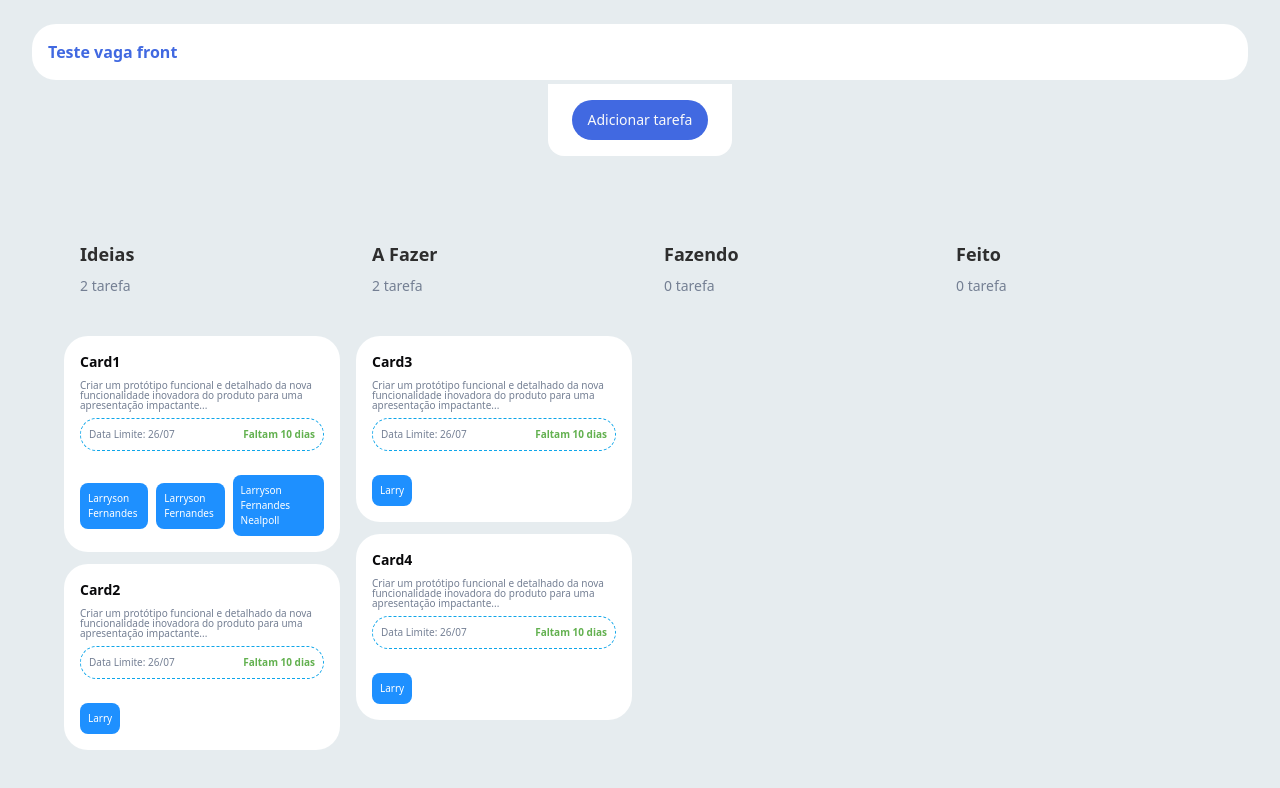
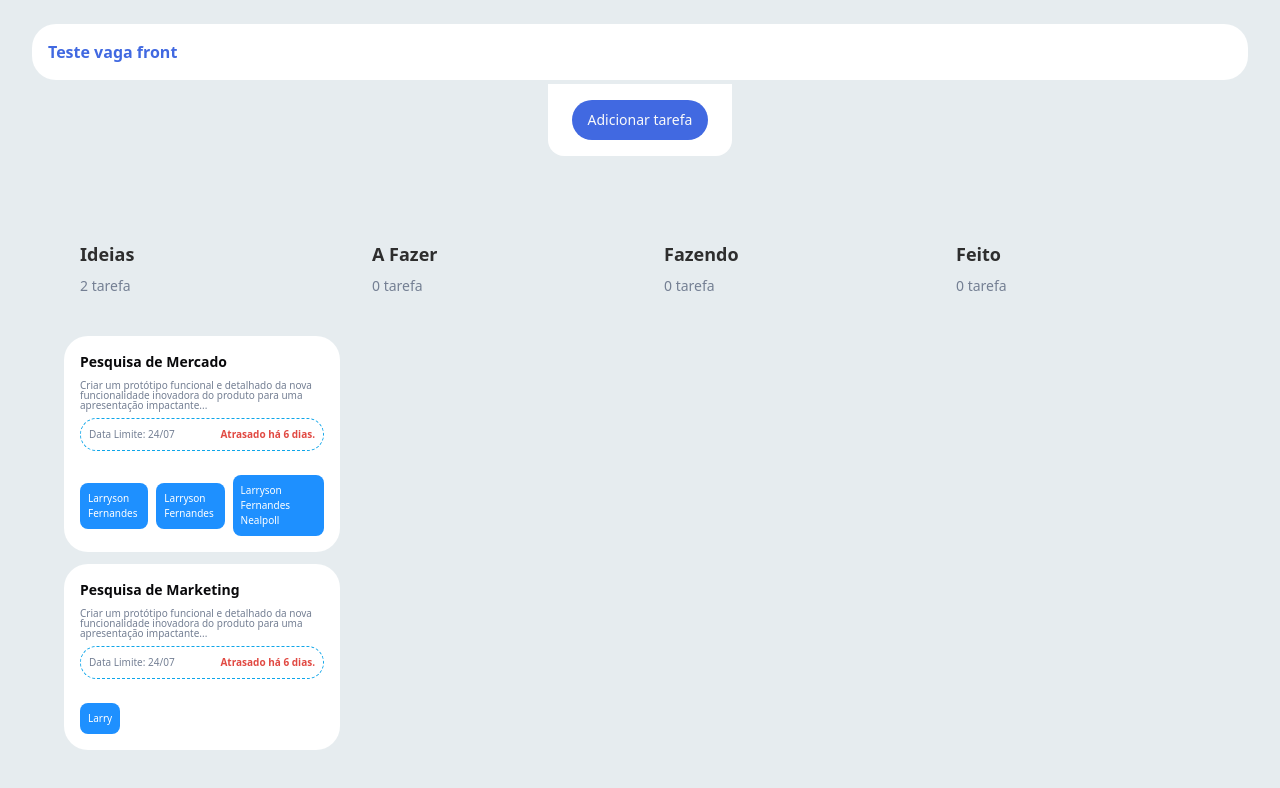
Before and after one commit to eleazar-nascimento/recrutei, a React (Vite) app: page / in a window 1280 px wide. Shown: the top 788 px of the page. Built offline with nearby package versions, Linux system fonts and the light colour scheme.

Commit message:
feat: adiciona deadline como propriedade do card e implementa check de card feito.

```diff
--- a/src/components/create-task.tsx
+++ b/src/components/create-task.tsx
@@ -128,6 +128,7 @@ export function CreateTask({ children }: CreateTaskProps) {
                         { value: "1", label: "Matheus Gomes" },
                         { value: "2", label: "Pedro Paulo" },
                         { value: "3", label: "Eleazar Nascimento" },
+                        { value: "4", label: "John Doe" },
                       ]}
                     />
                   </FormControl>
--- a/src/components/dnd/card.tsx
+++ b/src/components/dnd/card.tsx
@@ -1,10 +1,14 @@
+import { formatDate } from "@/lib/utils";
 import { useSortable } from "@dnd-kit/sortable";
+import { checkDateStatus } from "@/lib/utils-for-components";
+import { CheckIcon } from "@/assets/check";
 
 export type CardType = {
   id: string;
   title: string;
   description: string;
   responsibles: Array<{ label: string; value: string }>;
+  deadline: string;
   columnId?: string;
 };
 
@@ -14,6 +18,7 @@ export function Card({
   description,
   responsibles,
   columnId,
+  deadline,
 }: CardType) {
   const { attributes, listeners, setNodeRef, transform } = useSortable({
     id: id,
@@ -31,21 +36,20 @@ export function Card({
       style={style}
       {...listeners}
       {...attributes}
-      className={`bg-card w-full p-4 flex flex-col rounded-3xl gap-2 ${
+      className={`relative bg-card w-full p-4 flex flex-col rounded-3xl gap-2 ${
         columnId === "4" && "border border-green-500"
       }`}
     >
+      {columnId === "4" && <CheckIcon />}
       <h4 className="text-sm font-semibold">{title}</h4>
       <span className="leading-none font-normal text-[10px] w-fit text-[#747F93]">
         {description}
       </span>
       <div className="border-dashed border border-sky-500 p-2 w-full flex items-center justify-between rounded-3xl mb-4">
         <span className="font-normal text-[10px] text-secondary">
-          Data Limite: 26/07
+          Data Limite: {formatDate(deadline)}
         </span>
-        <span className="font-semibold text-[10px] text-[#63B150]">
-          Faltam 10 dias
-        </span>
+        {checkDateStatus(deadline, columnId)}
       </div>
       <div className="flex items-center justify-start w-full gap-2">
         {responsibles.map((responsible) => (
--- a/src/components/dnd/column.tsx
+++ b/src/components/dnd/column.tsx
@@ -31,6 +31,7 @@ export function Column({ id, title, cards }: ColumnType) {
               description={card.description}
               title={card?.title}
               responsibles={card.responsibles}
+              deadline={card.deadline}
             />
           ))
         ) : (
--- a/src/mocks/column-data.ts
+++ b/src/mocks/column-data.ts
@@ -7,7 +7,7 @@ export const columnData: ColumnType[] = [
     cards: [
       {
         id: "Card1",
-        title: "Card1",
+        title: "Pesquisa de Mercado",
         description:
           "Criar um protótipo funcional e detalhado da nova funcionalidade inovadora do produto para uma apresentação impactante...",
         responsibles: [
@@ -24,10 +24,11 @@ export const columnData: ColumnType[] = [
             value: "1",
           },
         ],
+        deadline: "2024-07-24",
       },
       {
         id: "Card2",
-        title: "Card2",
+        title: "Pesquisa de Marketing",
         description:
           "Criar um protótipo funcional e detalhado da nova funcionalidade inovadora do produto para uma apresentação impactante...",
         responsibles: [
@@ -36,38 +37,14 @@ export const columnData: ColumnType[] = [
             value: "3",
           },
         ],
+        deadline: "2024-07-24",
       },
     ],
   },
   {
     id: "2",
     title: "A Fazer",
-    cards: [
-      {
-        id: "Card3",
-        title: "Card3",
-        description:
-          "Criar um protótipo funcional e detalhado da nova funcionalidade inovadora do produto para uma apresentação impactante...",
-        responsibles: [
-          {
-            label: "Larry",
-            value: "3",
-          },
-        ],
-      },
-      {
-        id: "Card4",
-        title: "Card4",
-        description:
-          "Criar um protótipo funcional e detalhado da nova funcionalidade inovadora do produto para uma apresentação impactante...",
-        responsibles: [
-          {
-            label: "Larry",
-            value: "3",
-          },
-        ],
-      },
-    ],
+    cards: [],
   },
   {
     id: "3",
--- a/src/validations/create-task.ts
+++ b/src/validations/create-task.ts
@@ -15,4 +15,5 @@ export const createTaskFormSchema = z.object({
       })
     )
     .nonempty("Pelo menos uma opção deve ser selecionada"),
+  deadline: z.string(),
 });
```
